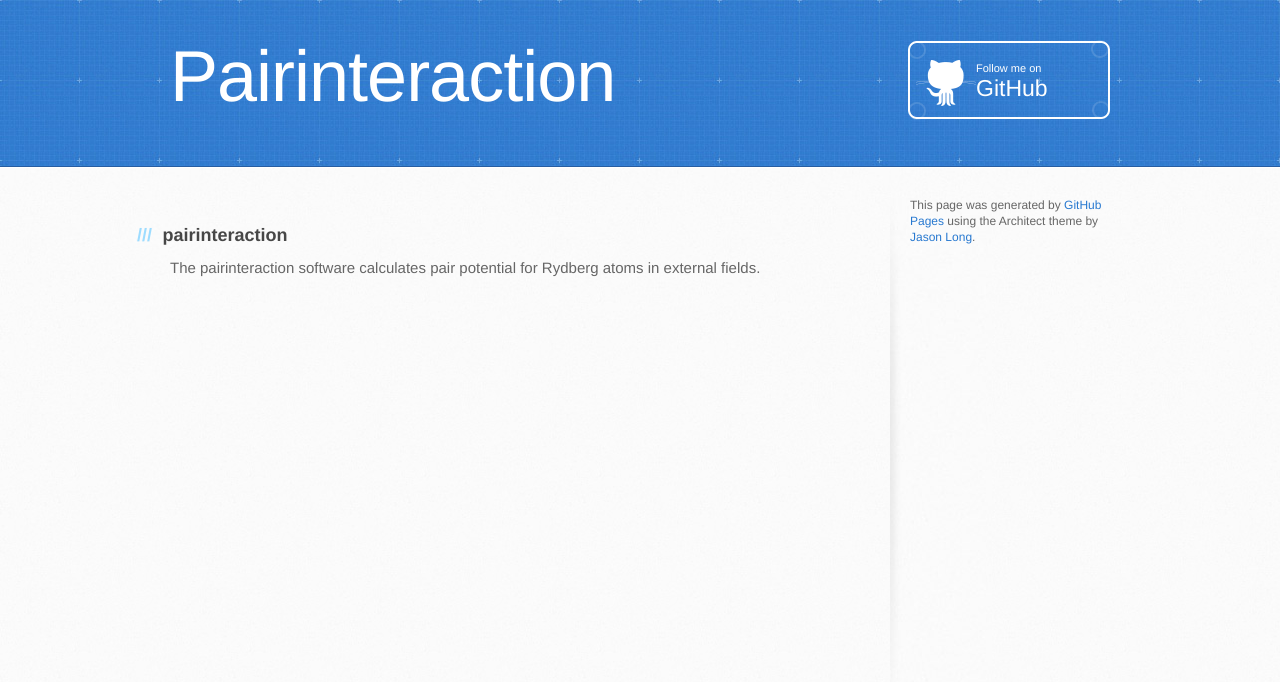
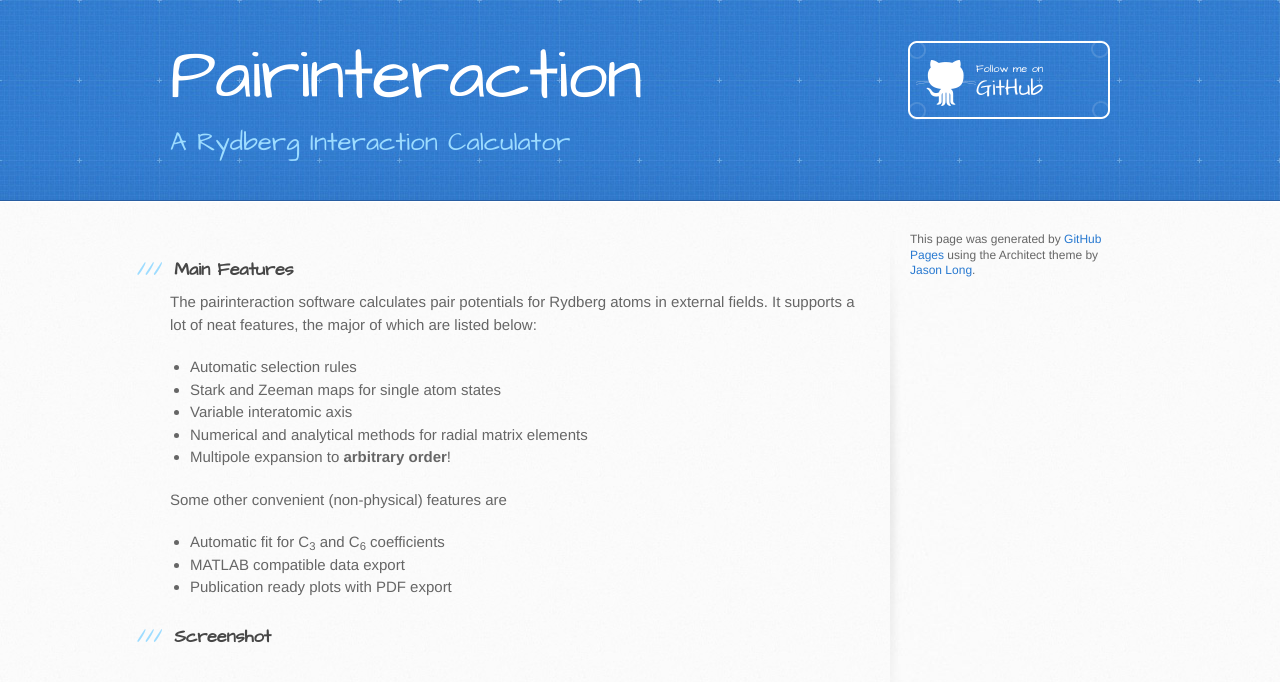
Before and after one commit to pairinteraction/pairinteraction.github.io, a plain HTML site: page index.html in a window 1280 px wide. Drawn offline with Linux system fonts and the light colour scheme.

Commit message:
Replace master branch with page content via GitHub

```diff
--- a/index.html
+++ b/index.html
@@ -4,6 +4,7 @@
     <meta charset='utf-8'>
     <meta http-equiv="X-UA-Compatible" content="chrome=1">
     <meta name="viewport" content="width=device-width, initial-scale=1, maximum-scale=1">
+    <link href='https://fonts.googleapis.com/css?family=Architects+Daughter' rel='stylesheet' type='text/css'>
     <link rel="stylesheet" type="text/css" href="stylesheets/stylesheet.css" media="screen">
     <link rel="stylesheet" type="text/css" href="stylesheets/github-light.css" media="screen">
     <link rel="stylesheet" type="text/css" href="stylesheets/print.css" media="print">
@@ -19,7 +20,7 @@
     <header>
       <div class="inner">
         <h1>Pairinteraction</h1>
-        <h2></h2>
+        <h2>A Rydberg Interaction Calculator</h2>
         <a href="https://github.com/pairinteraction" class="button"><small>Follow me on</small> GitHub</a>
       </div>
     </header>
@@ -28,10 +29,28 @@
       <div class="inner clearfix">
         <section id="main-content">
           <h3>
-<a id="pairinteraction" class="anchor" href="#pairinteraction" aria-hidden="true"><span aria-hidden="true" class="octicon octicon-link"></span></a>pairinteraction</h3>
+<a id="main-features" class="anchor" href="#main-features" aria-hidden="true"><span aria-hidden="true" class="octicon octicon-link"></span></a>Main Features</h3>
 
-<p>The pairinteraction software calculates pair potential for Rydberg
-atoms in external fields.</p>
+<p>The pairinteraction software calculates pair potentials for Rydberg atoms in external fields.  It supports a lot of neat features, the major of which are listed below:</p>
+
+<ul>
+<li>Automatic selection rules</li>
+<li>Stark and Zeeman maps for single atom states</li>
+<li>Variable interatomic axis</li>
+<li>Numerical and analytical methods for radial matrix elements</li>
+<li>Multipole expansion to <strong>arbitrary order</strong>!</li>
+</ul>
+
+<p>Some other convenient (non-physical) features are</p>
+
+<ul>
+<li>Automatic fit for C<sub>3</sub> and C<sub>6</sub> coefficients</li>
+<li>MATLAB compatible data export</li>
+<li>Publication ready plots with PDF export</li>
+</ul>
+
+<h3>
+<a id="screenshot" class="anchor" href="#screenshot" aria-hidden="true"><span aria-hidden="true" class="octicon octicon-link"></span></a>Screenshot</h3>
         </section>
 
         <aside id="sidebar">
--- a/params.json
+++ b/params.json
@@ -1,6 +1,6 @@
 {
   "name": "Pairinteraction",
-  "tagline": "",
-  "body": "### pairinteraction\r\n\r\nThe pairinteraction software calculates pair potential for Rydberg\r\natoms in external fields.",
+  "tagline": "A Rydberg Interaction Calculator",
+  "body": "### Main Features\r\n\r\nThe pairinteraction software calculates pair potentials for Rydberg atoms in external fields.  It supports a lot of neat features, the major of which are listed below:\r\n\r\n- Automatic selection rules\r\n- Stark and Zeeman maps for single atom states\r\n- Variable interatomic axis\r\n- Numerical and analytical methods for radial matrix elements\r\n- Multipole expansion to **arbitrary order**!\r\n\r\nSome other convenient (non-physical) features are\r\n\r\n- Automatic fit for C<sub>3</sub> and C<sub>6</sub> coefficients\r\n- MATLAB compatible data export\r\n- Publication ready plots with PDF export\r\n\r\n### Screenshot\r\n",
   "note": "Don't delete this file! It's used internally to help with page regeneration."
 }
--- a/stylesheets/stylesheet.css
+++ b/stylesheets/stylesheet.css
@@ -450,7 +450,7 @@ a:hover {
 header {
   padding-top: 40px;
   padding-bottom: 40px;
-  font-family: 'Helvetica Neue', Helvetica, Arial, serif;
+  font-family: 'Architects Daughter', 'Helvetica Neue', Helvetica, Arial, serif;
   background: #2e7bcf url(../images/header-bg.jpg) 0 0 repeat-x;
   border-bottom: solid 1px #275da1;
 }
@@ -521,7 +521,7 @@ a.button {
   height: 58px;
   padding-top: 22px;
   padding-left: 68px;
-  font-family: 'Helvetica Neue', Helvetica, Arial, serif;
+  font-family: 'Architects Daughter', 'Helvetica Neue', Helvetica, Arial, serif;
   font-size: 23px;
   line-height: 1.2;
   color: #fff;
@@ -614,7 +614,7 @@ form {
 #main-content h1 {
   margin-top: 0;
   margin-bottom: 0;
-  font-family: 'Helvetica Neue', Helvetica, Arial, serif;
+  font-family: 'Architects Daughter', 'Helvetica Neue', Helvetica, Arial, serif;
   font-size: 2.8em;
   font-weight: normal;
   color: #474747;
@@ -631,7 +631,7 @@ form {
 
 #main-content h2 {
   margin-bottom: 8px;
-  font-family: 'Helvetica Neue', Helvetica, Arial, serif;
+  font-family: 'Architects Daughter', 'Helvetica Neue', Helvetica, Arial, serif;
   font-size: 22px;
   font-weight: bold;
   color: #474747;
@@ -647,7 +647,7 @@ form {
 #main-content h3 {
   margin-top: 24px;
   margin-bottom: 8px;
-  font-family: 'Helvetica Neue', Helvetica, Arial, serif;
+  font-family: 'Architects Daughter', 'Helvetica Neue', Helvetica, Arial, serif;
   font-size: 18px;
   font-weight: bold;
   color: #474747;
@@ -663,7 +663,7 @@ form {
 
 #main-content h4 {
   margin-bottom: 8px;
-  font-family: 'Helvetica Neue', Helvetica, Arial, serif;
+  font-family: 'Architects Daughter', 'Helvetica Neue', Helvetica, Arial, serif;
   font-size: 15px;
   font-weight: bold;
   color: #474747;
@@ -679,7 +679,7 @@ h4:before {
 
 #main-content h5 {
   margin-bottom: 8px;
-  font-family: 'Helvetica Neue', Helvetica, Arial, serif;
+  font-family: 'Architects Daughter', 'Helvetica Neue', Helvetica, Arial, serif;
   font-size: 14px;
   color: #474747;
   text-indent: 3px;
@@ -693,7 +693,7 @@ h5:before {
 
 #main-content h6 {
   margin-bottom: 8px;
-  font-family: 'Helvetica Neue', Helvetica, Arial, serif;
+  font-family: 'Architects Daughter', 'Helvetica Neue', Helvetica, Arial, serif;
   font-size: .8em;
   color: #474747;
   text-indent: 3px;
```
